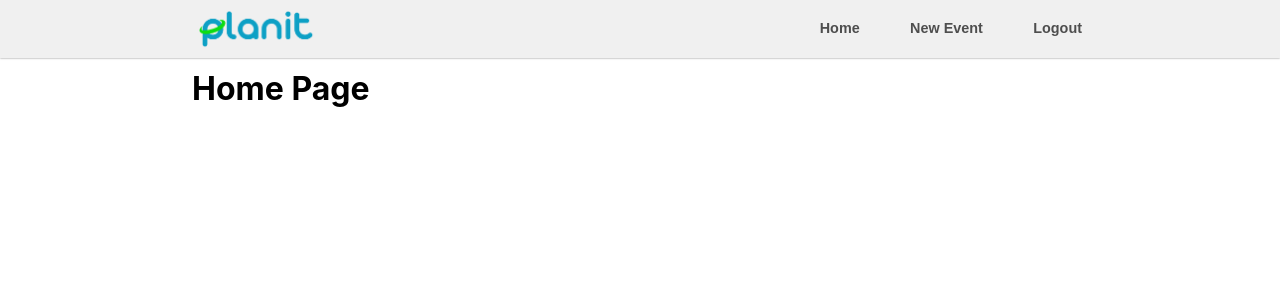
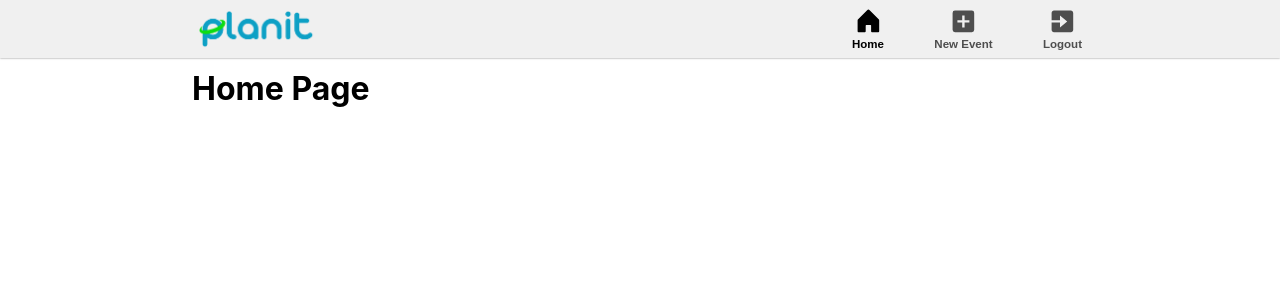
Before and after one commit to Queens-Dev-Den/planit, a React (Create React App) app in the folder frontend/: page / in a window 1280 px wide. Shown: the top 300 px of the page. Built offline with nearby package versions, Linux system fonts and the light colour scheme; sample sign-in values are in the browser's storage; the HTML template or start-up script is replaced by a standard one.

Commit message:
Add icons to navbar
Adds icons to navbar and makes it so current page icon is highlighted in
black

```diff
--- a/frontend/package.json
+++ b/frontend/package.json
@@ -6,6 +6,7 @@
     "cra-template": "1.2.0",
     "react": "^19.0.0",
     "react-dom": "^19.0.0",
+    "react-icons": "^5.4.0",
     "react-router-dom": "^7.1.1",
     "react-scripts": "5.0.1",
     "web-vitals": "^4.2.4"
--- a/frontend/src/components/layout/Navbar.css
+++ b/frontend/src/components/layout/Navbar.css
@@ -39,23 +39,34 @@
 }
 
 .nav-item {
-    height: 1.5em;
     cursor: pointer;
 }
 
 .nav-button {
     border: none;
     background: none;
-    font-size: 0.75em;
+    font-size: 0.6em;
     font-weight: 600;
     cursor: pointer;
     color: #4e4e4e;
+    display: flex;
+    flex-direction: column;
+    align-items: center;
+    gap: 0.2em;
 }
 
 .nav-button:hover {
     color: black;
 }
 
+.nav-button.active {
+    color: black;
+}
+
+.nav-icon {
+    font-size: 2.5em;
+}
+
 .planit-navbar-logo {
     height: 2.2em;
 }
--- a/frontend/src/components/layout/Navbar.js
+++ b/frontend/src/components/layout/Navbar.js
@@ -1,7 +1,9 @@
 import React from 'react';
-import { Link, Navigate } from 'react-router-dom';
-import { useNavigate } from 'react-router-dom';
+import { Link, Navigate, useNavigate, useLocation } from 'react-router-dom';
 import './Navbar.css';
+import { PiHouseFill } from "react-icons/pi";
+import { BiSolidPlusSquare } from "react-icons/bi";
+import { BiSolidExit } from "react-icons/bi";
 
 const Navbar = () => {
     const navigate = useNavigate();
@@ -19,6 +21,8 @@ const Navbar = () => {
         navigate('/create');
     }
 
+    const location = useLocation();
+
     return (
         <nav className="navbar">
             <div className="navbar-container">
@@ -27,13 +31,22 @@ const Navbar = () => {
                 </Link>
                 <ul className='nav-menu'>
                     <li className="nav-item">
-                        <button onClick={navigateHome} className='nav-button'>Home</button>
+                        <button onClick={navigateHome} className={`nav-button ${location.pathname === '/' ? 'active' : ''}`}>
+                            <PiHouseFill className="nav-icon" />
+                            Home
+                        </button>
                     </li>
                     <li className="nav-item">
-                        <button onClick={navigateCreate} className='nav-button'>New Event</button>
+                        <button onClick={navigateCreate} className={`nav-button ${location.pathname === '/create' ? 'active' : ''}`} >
+                            <BiSolidPlusSquare className="nav-icon" />
+                            New Event
+                        </button>
                     </li>
                     <li className="nav-item">
-                        <button onClick={handleLogout} className='nav-button'>Logout</button>
+                        <button onClick={handleLogout} className='nav-button'>
+                            <BiSolidExit className='nav-icon' />
+                            Logout
+                        </button>
                     </li>
                 </ul>
             </div>
```
Also changed, not shown: 1 other file (tests, documents, lock files or other folders).
